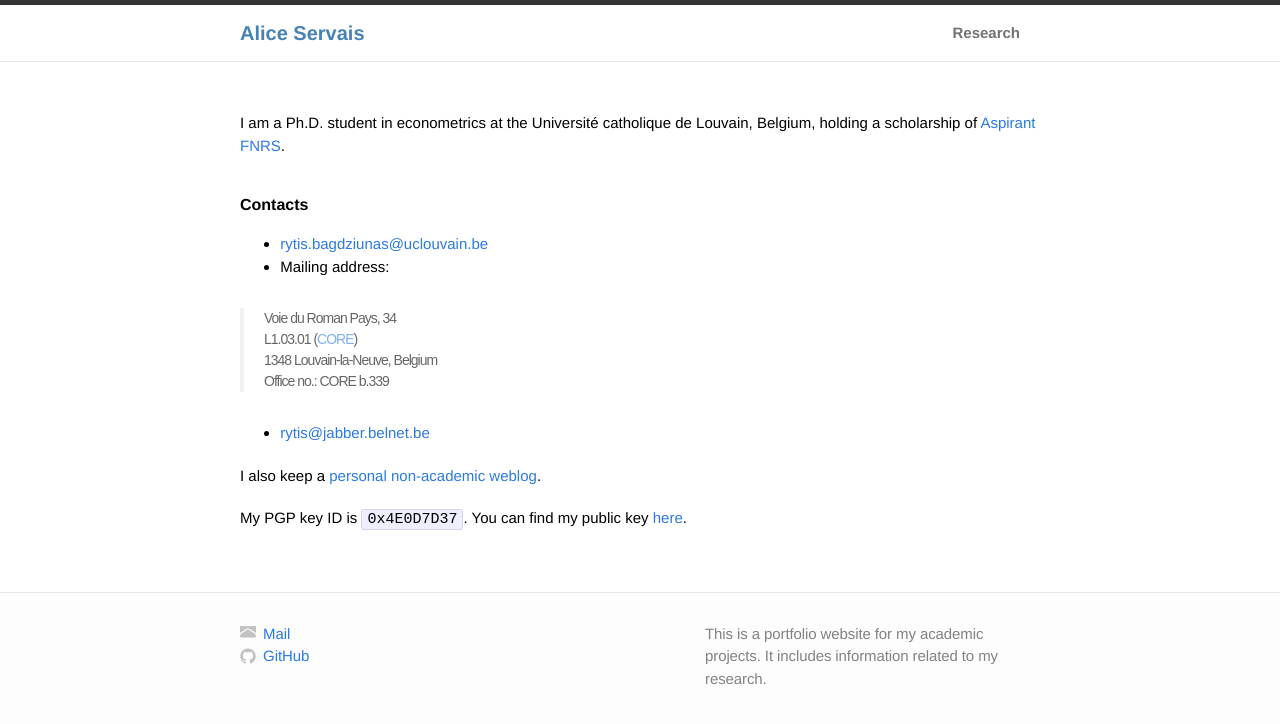
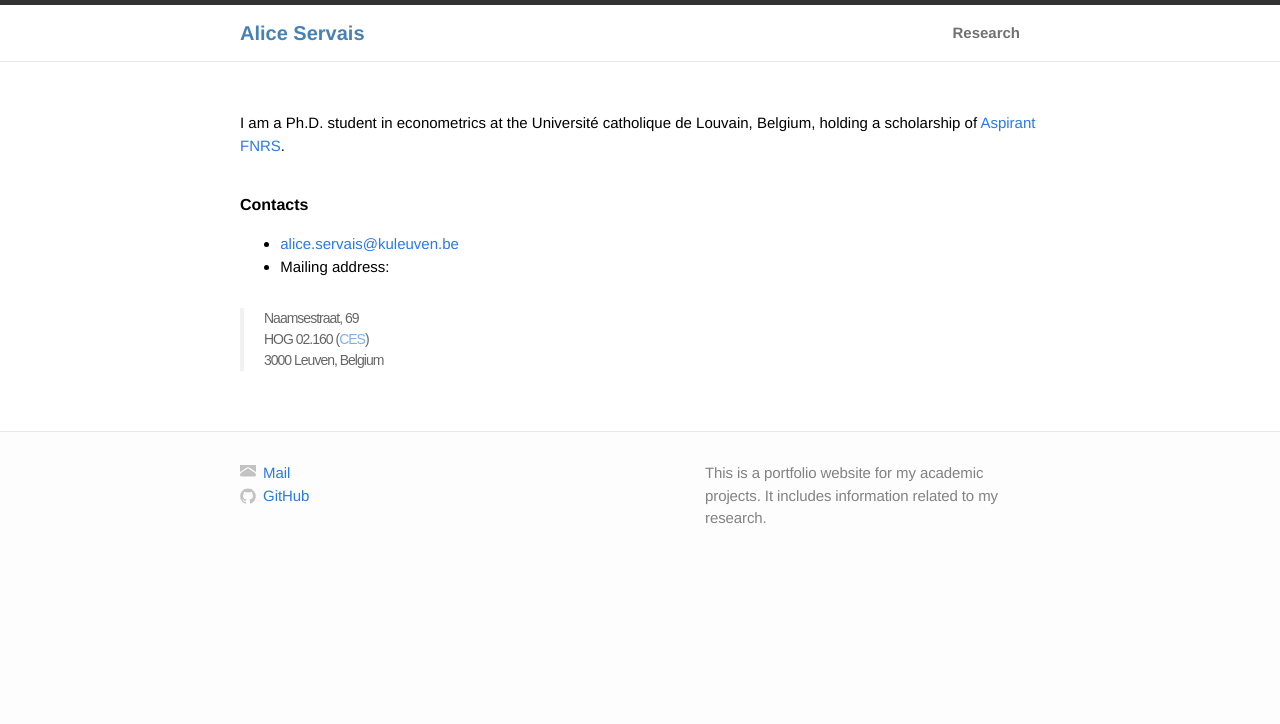
Before and after one commit to aliceservais/aliceservais.github.io, a Jekyll site: the page built from index.markdown, in a window 1280 px wide. Shown: the top 724 px of the page. Built offline with Jekyll 4.4.1, drawn with Linux system fonts in a browser that asks for light colours; Markdown is read by kramdown in place of the engine named in the settings.

Commit message:
Update index.markdown

```diff
--- a/index.markdown
+++ b/index.markdown
@@ -7,16 +7,9 @@ I am a Ph.D. student in econometrics at the Université catholique de Louvain, B
 
 #### Contacts
 
-* [rytis.bagdziunas@uclouvain.be](mailto:rytis.bagdziunas@uclouvain.be "Email me")
+* [alice.servais@kuleuven.be](mailto:alice.servais@kuleuven.be "Email me")
 * Mailing address:
 
-> Voie du Roman Pays, 34 <br>
-> L1.03.01 ([CORE](http://www.uclouvain.be/core)) <br>
-> 1348 Louvain-la-Neuve, Belgium <br>
-> Office no.: CORE b.339
-
-* [rytis@jabber.belnet.be](xmpp:rytis@jabber.belnet.be "Contact me on Jabber/XMPP network")
-
-I also keep a [personal non-academic weblog](http://rbagd.eu).
-
-My PGP key ID is `0x4E0D7D37`. You can find my public key [here]( {{ site.baseurl }}/pgp.txt).
+> Naamsestraat, 69 <br>
+> HOG 02.160 ([CES](http://www.econ.kuleuven.be/research/leuven/CES/@main)) <br>
+> 3000 Leuven, Belgium <br>
```
